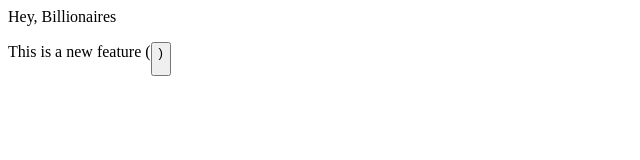
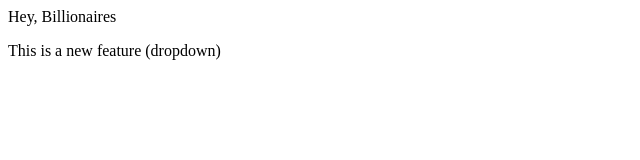
Before and after one commit to vorarushikesh/local-Repo, a plain HTML site: page index.html in a window 1280 px wide. Shown: the whole page, without its empty margins (0-640 px from the left). Drawn offline with Linux system fonts and the light colour scheme.

Commit message:
do change

```diff
--- a/index.html
+++ b/index.html
@@ -1,2 +1,2 @@
 <p>Hey, Billionaires</p>
-<p>This is a new feature (<button>)</p>
+<p>This is a new feature (dropdown)</p>
```
